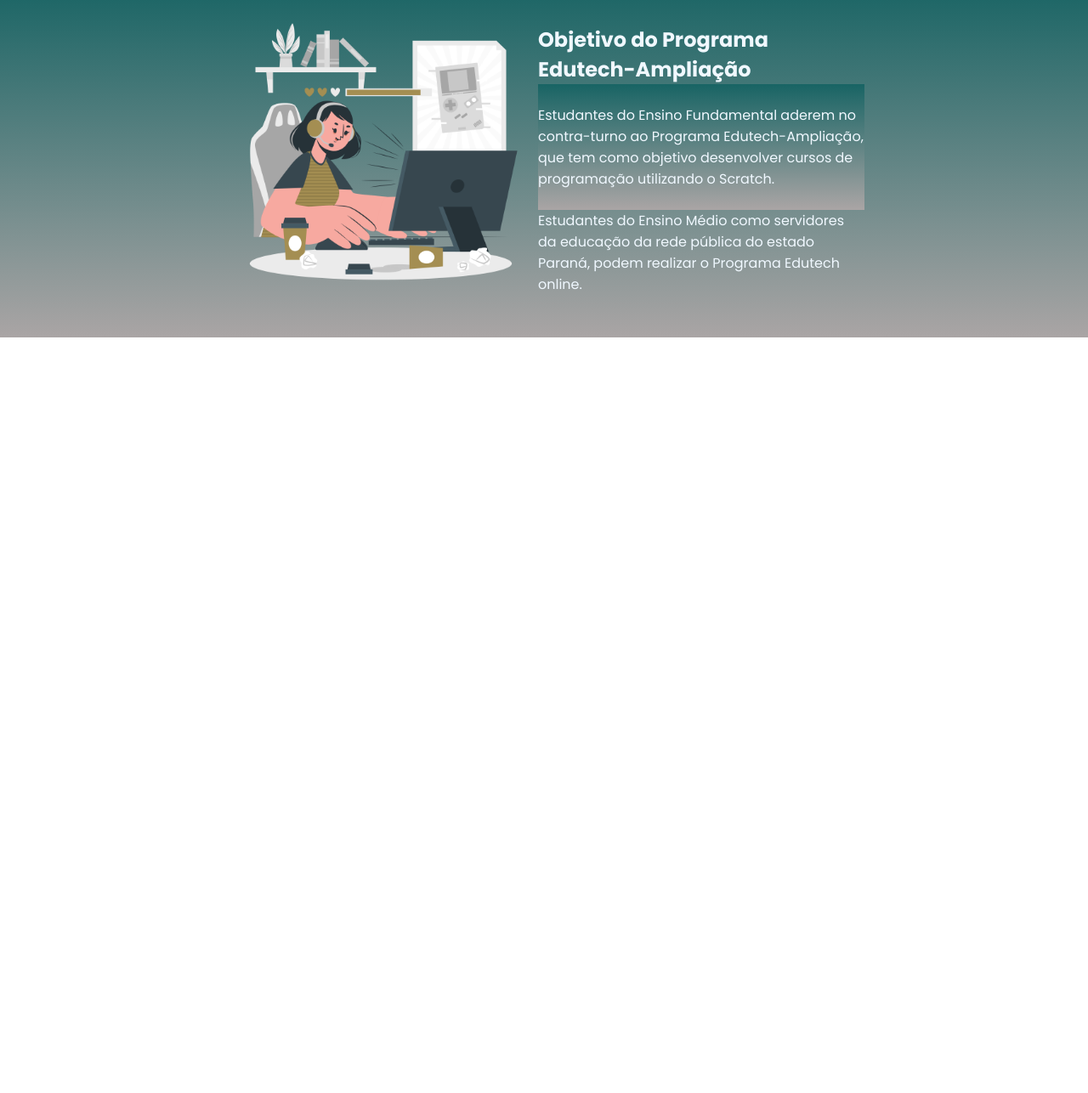
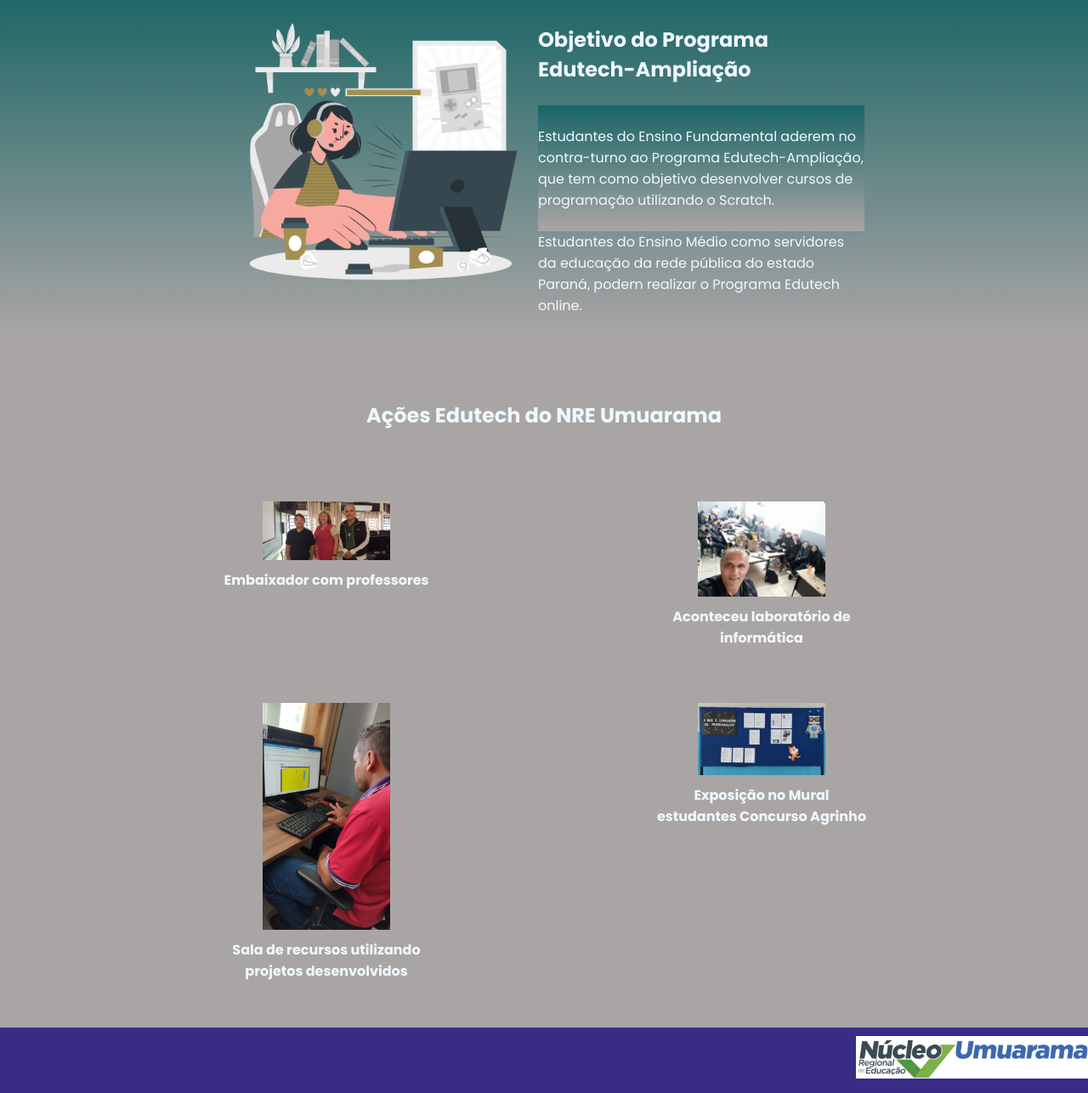
Before and after one commit to amodu1424/embaixadoranselmo, a plain HTML site: page index.html in a window 1280 px wide. Shown: the part 511-1797 px from the top of the page at 85% size. Before the commit the page ends 908 px from the top, so only its background shows below. Drawn offline with Linux system fonts and the light colour scheme.

Commit message:
bora pro cabecalho e rodape

```diff
--- a/index.html
+++ b/index.html
@@ -43,5 +43,47 @@
         </div>
 
     </section>
+
+
+    <section class="atividades">
+        <h2 class="atividades-titulo">Ações Edutech do NRE Umuarama</h2>
+        </div>
+
+        <div class="atividades-todos">
+
+        <span></span>
+
+        <div class="atividades-item">
+            <img class="atividades-imagem" src="anselmoescola.jpeg">
+            <h4>Embaixador com professores</h4>
+         </div>
+
+<span></span>
+         <div class="atividades-item">
+            <img class="atividades-imagem" src="fotoanselmoalunos.jpeg">
+            <h4 class="atividades-texto">Aconteceu laboratório de informática</h4>
+        </div>
+
+        <span></span>
+
+        <div class="atividades-item">
+            <img class="atividades-imagem" src="fotorecurso.jpeg">
+            <h4 class="atividades-texto">Sala de recursos utilizando projetos desenvolvidos</h4>
+        </div>
+
+
+        <span></span>
+        <div class="atividades-item">
+        <img class="atividades-imagem" src="fotomural.jpeg">
+        <h4>Exposição no Mural estudantes Concurso Agrinho</h4>
+        </div>
+
+        </div>
+
+
+    </section>
+    <footer class="rodape">
+        <img class="rodape-imagem" src="nreumuarama.jpeg">
+    </footer>
 </body>
 </html>
--- a/style.css
+++ b/style.css
@@ -57,6 +57,47 @@
     width: 30%;
 }
 
-ampliacao-titulo{
+.ampliacao-titulo{
     padding: 25px 0;
 }
+
+
+.atividades{
+    background-image: linear-gradient(#aaa5a5, #aaa5a5);
+    color:aliceblue;
+    justify-content:center;
+    align-items:center ;
+    padding: 24px 0;
+}
+
+.atividades-titulo{
+    text-align: center;
+    padding: 50px 0;
+
+}
+
+.atividades-item{
+    text-align: center;
+    padding: 30px 0;
+}
+
+.atividades-imagem{
+    width: 150px;
+    padding: 4px;
+}
+
+.atividades-todos{
+    display: grid;
+    grid-template-columns: 20% 20% 20% 20%;
+
+}
+
+.rodape{
+    background: #392C87;
+    text-align: end;
+}
+
+.rodape-imagem{
+    height: 50px;
+    padding: 10px 0;
+}
```
Also changed, not shown: anselmoescola.jpeg (added), fotoanselmoalunos.jpeg (added), fotoembaixador.png (added), fotomural.jpeg (added), fotorecurso.jpeg (added), nreumuarama.jpeg (added).
